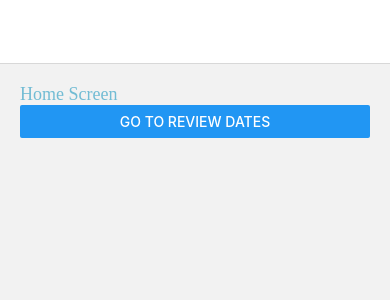
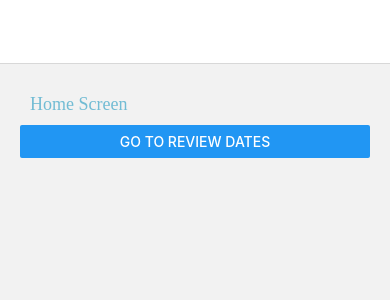
Before and after one commit to bruceMug/gamezone, a React Native app: screen /Home in a window 390 px wide. Shown: the top 300 px of the page. Built offline with nearby package versions, Linux system fonts and the light colour scheme.

Commit message:
added padding to item titles

```diff
--- a/styles/global.js
+++ b/styles/global.js
@@ -10,6 +10,7 @@ export const globalStyles = StyleSheet.create({
         fontSize: 18,
         color: '#333',
         color: '#72bcd4',
+        padding: 10,
     },
     paragraph: {
         marginVertical: 8,
```
